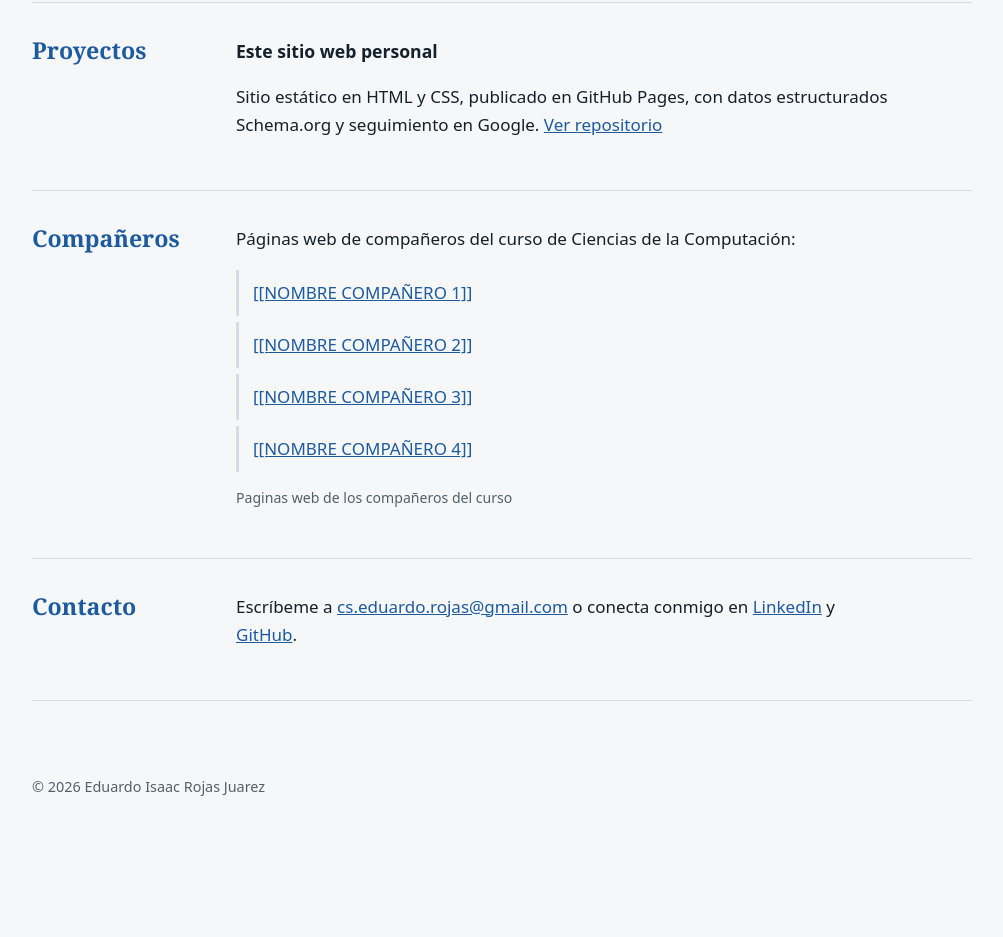
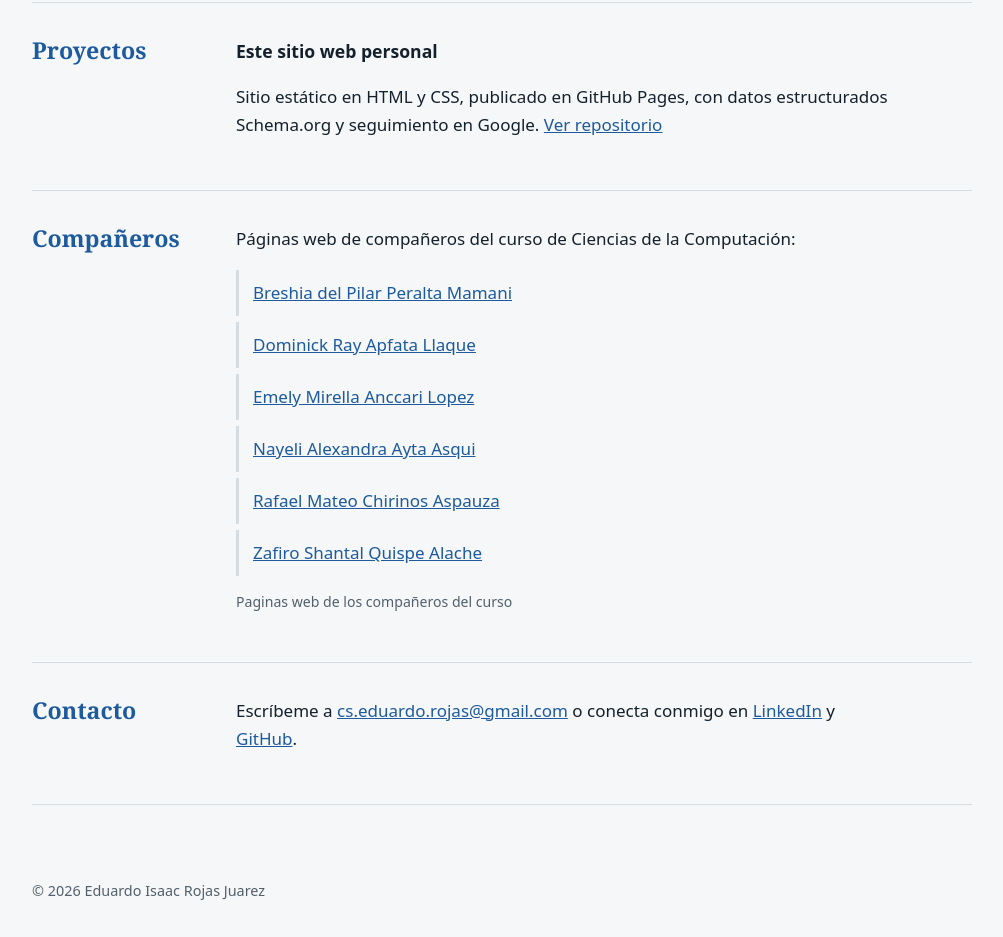
Before and after one commit to eduardoisaacrojasjuarez/eduardoisaacrojasjuarez.github.io, a plain HTML site: page index.html in a window 1280 px wide. Shown: the part 1726-2663 px from the top of the page, without its empty margins (138-1141 px from the left). Before the commit the page ends 2559 px from the top, so only its background shows below. Drawn offline with Linux system fonts and the light colour scheme.

Commit message:
Fix HTML structure and update content

```diff
--- a/index.html
+++ b/index.html
@@ -178,10 +178,12 @@
       <div class="cuerpo">
         <p>Páginas web de compañeros del curso de Ciencias de la Computación:</p>
         <ul class="linea">
-          <li><a href="[[URL WEB COMPAÑERO 1]]" rel="noopener">[[NOMBRE COMPAÑERO 1]]</a></li>
-          <li><a href="[[URL WEB COMPAÑERO 2]]" rel="noopener">[[NOMBRE COMPAÑERO 2]]</a></li>
-          <li><a href="[[URL WEB COMPAÑERO 3]]" rel="noopener">[[NOMBRE COMPAÑERO 3]]</a></li>
-          <li><a href="[[URL WEB COMPAÑERO 4]]" rel="noopener">[[NOMBRE COMPAÑERO 4]]</a></li>
+          <li><a href="https://bre-pilar.github.io/" target="_blank" rel="noopener noreferrer">Breshia del Pilar Peralta Mamani</a></li>
+          <li><a href="https://dominickapfata-sudo.github.io/" target="_blank" rel="noopener noreferrer">Dominick Ray Apfata Llaque</a></li>
+          <li><a href="https://emelyanccari-ops.github.io/" target="_blank" rel="noopener noreferrer">Emely Mirella Anccari Lopez</a></li>
+          <li><a href="https://nayeliayta-dev.github.io/" target="_blank" rel="noopener noreferrer">Nayeli Alexandra Ayta Asqui</a></li>
+          <li><a href="https://rafaelchirinosaspauza.github.io/" target="_blank" rel="noopener noreferrer">Rafael Mateo Chirinos Aspauza</a></li>
+          <li><a href="https://zafiroquispe-wq.github.io/" target="_blank" rel="noopener noreferrer">Zafiro Shantal Quispe Alache</a></li>
         </ul>
         <p class="nota">Paginas web de los compañeros del curso</p>
       </div>
```
